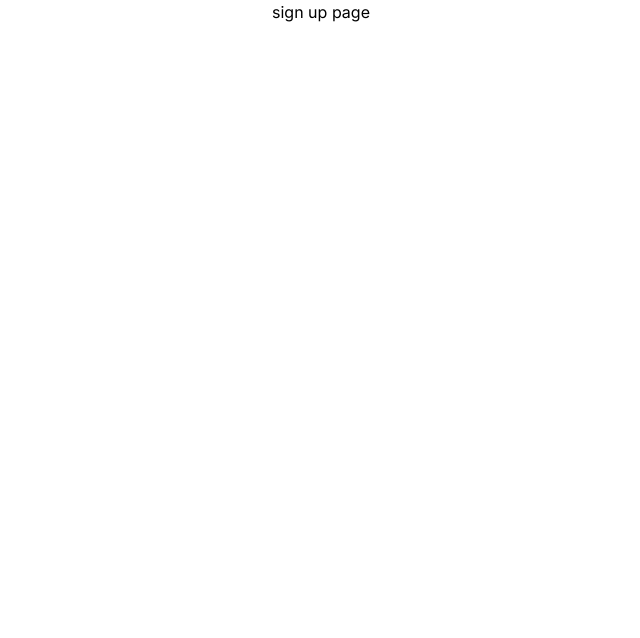
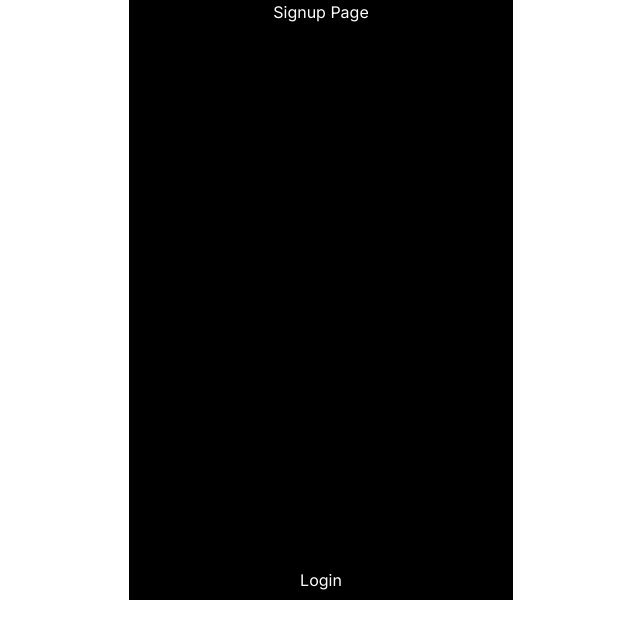
Before and after one commit to pally0091/custom-components, a Next.js app: page /sign-up in a window 1280 px wide. Shown: the top 638 px of the page, without its empty margins (319-959 px from the left). Built offline with nearby package versions, Linux system fonts and the light colour scheme.

Commit message:
sign up and login appearence done

```diff
--- a/src/app/layout.tsx
+++ b/src/app/layout.tsx
@@ -22,12 +22,7 @@ export default function RootLayout({
         {/* Renders the main content with a dynamic mouse background and text
         container. * Contains the children elements passed to the component
         within a DynamicTextDiv.  */}
-        <main className="text-center">
-          {children}
-          <div className="absolute top-0 left-0 w-full h-full">
-            <RippleEffect />
-          </div>
-        </main>
+        <main className="text-center">{children}</main>
       </body>
     </html>
   );
--- a/src/app/sign-up/page.tsx
+++ b/src/app/sign-up/page.tsx
@@ -1,9 +1,40 @@
-import React from "react";
+"use client";
+import React, { useState } from "react";
 
 const SignupPage = () => {
+  const [showLogin, setShowLogin] = useState(false);
+  const toggleLogin = () => {
+    setShowLogin(!showLogin);
+  };
+  console.log(showLogin);
   return (
-    <div>
-      <h1>sign up page</h1>
+    <div className="relative w-96 h-[600px] bg-black overflow-hidden  m-auto">
+      <div className="flex flex-col justify-between w-full h-full">
+        <h1 className="text-white">Signup Page</h1>
+
+        <button
+          className="text-white px-4 py-2 rounded"
+          onClick={toggleLogin}
+        >
+          Login
+        </button>
+      </div>
+
+      <div
+        className={`absolute h-full top-0 left-0 w-full transform transition-transform duration-500  ${
+          showLogin ? "translate-y-0" : "translate-y-full"
+        }`}
+      >
+        <div className="bg-white p-4 rounded flex flex-col justify-between w-full h-full">
+          <button
+            className="bg-white px-4 py-2 rounded"
+            onClick={toggleLogin}
+          >
+            Sign Up
+          </button>
+          <h1>Login Page</h1>
+        </div>
+      </div>
     </div>
   );
 };
```
